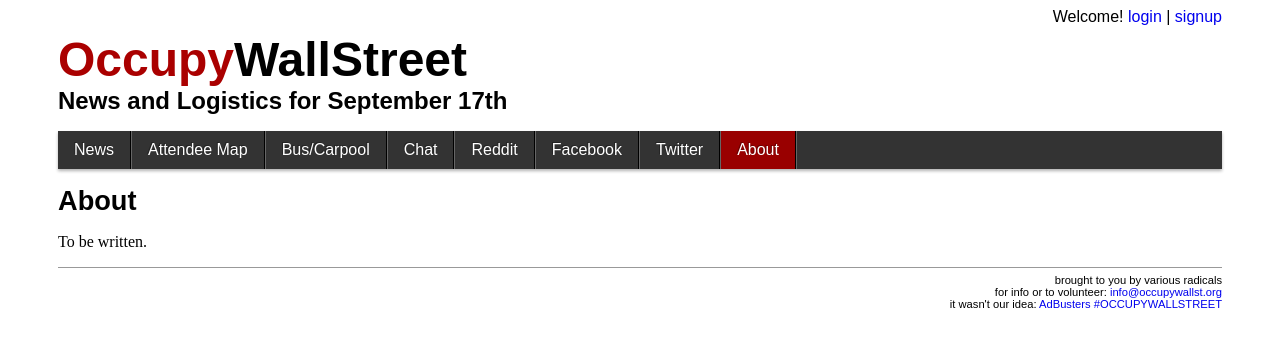
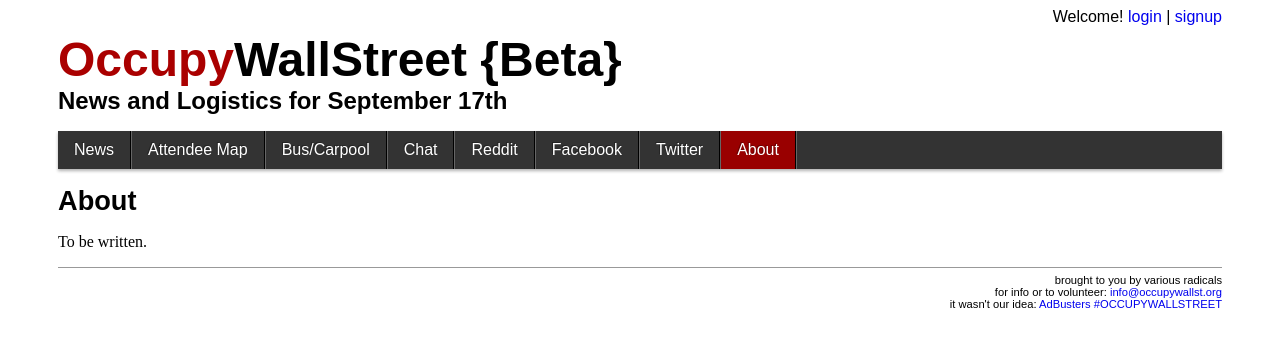
Before and after one commit to jart/occupywallst, a Django app: template occupywallst/templates/occupywallst/about.html in a window 1280 px wide. Shown: the top 347 px of the page. Run offline with Django 3.2, Linux system fonts and the light colour scheme; the template is opened without the code that fills it, so the values that code supplies are empty.

Commit message:
add beta thingy

```diff
--- a/occupywallst/templates/occupywallst/base.html
+++ b/occupywallst/templates/occupywallst/base.html
@@ -29,7 +29,7 @@
             <a href="/signup/">signup</a>
           {% endif %}
         </div>
-        <h1><a href="/"><span class="red">Occupy</span>WallStreet</a></h1>
+        <h1><a href="/"><span class="red">Occupy</span>WallStreet</a> {Beta}</h1>
         <h2>News and Logistics for September 17th</h2>
       </header>
     {% endblock header %}
```
